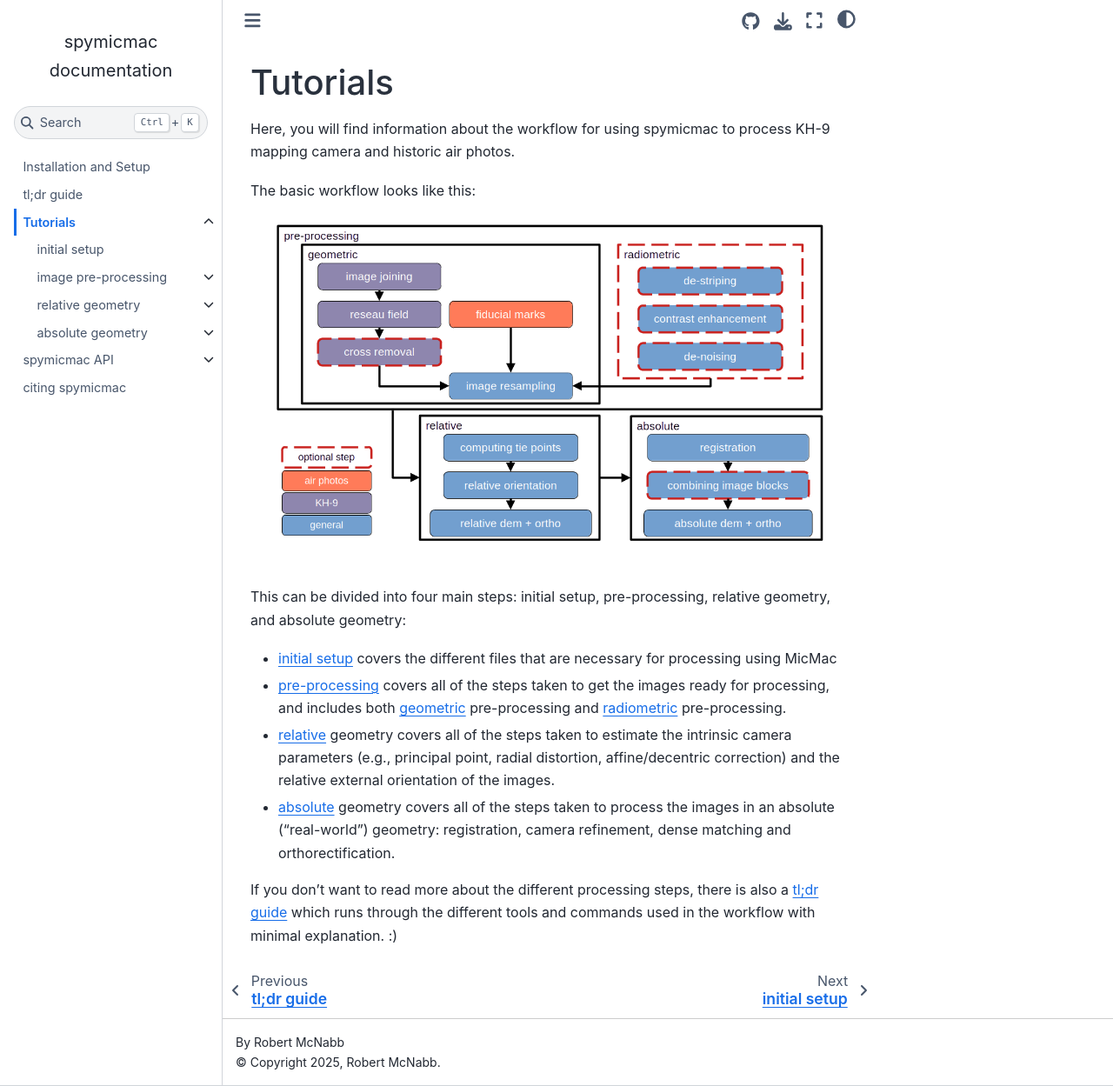
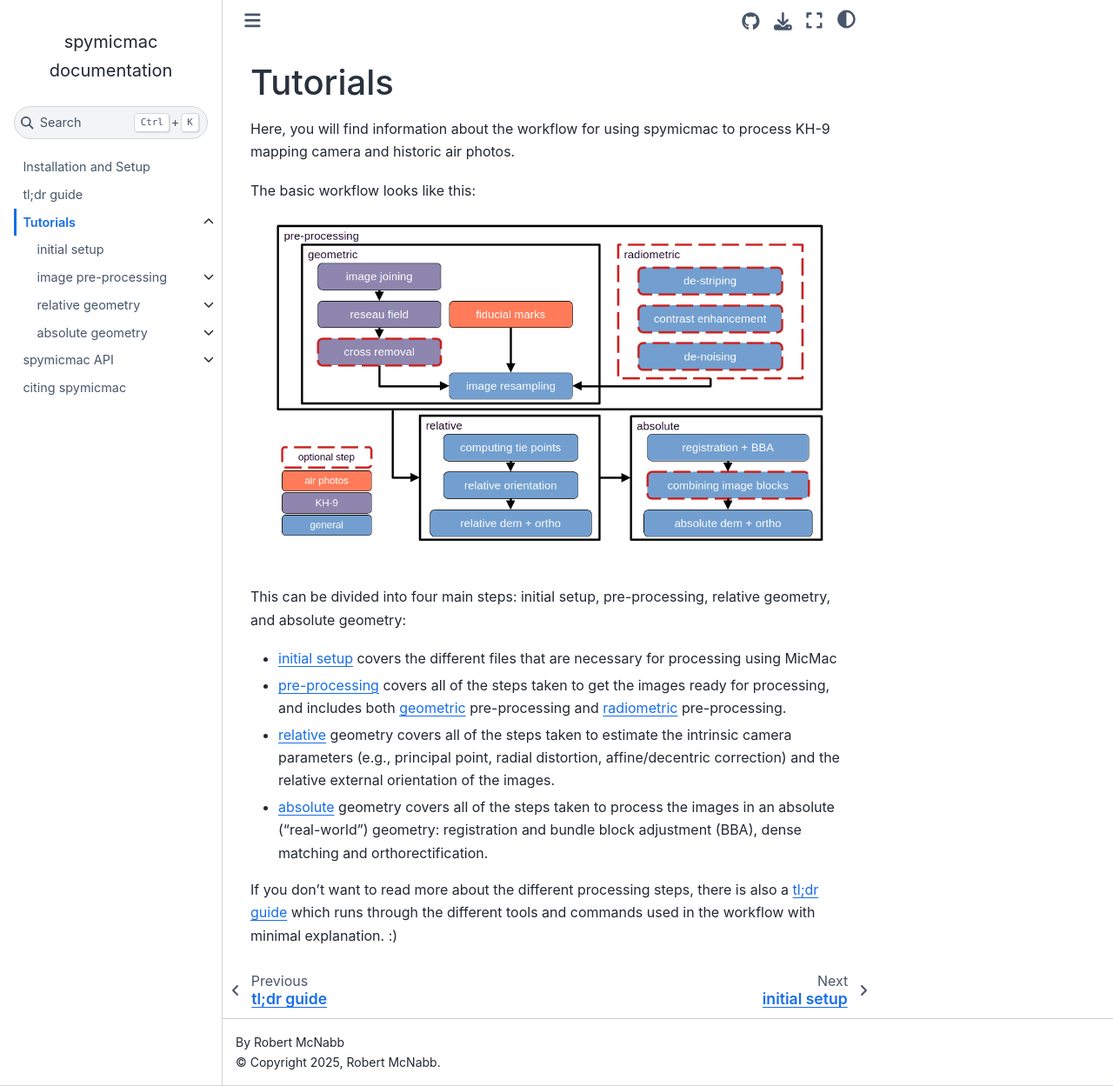
Before and after one commit to iamdonovan/spymicmac, a Sphinx documentation site: the page built from doc/tutorials/index.rst, in a window 1280 px wide and 1249 px high. Shown: the whole window at 87% size. Built offline with Sphinx 7.4.7 and the Sphinx Book theme 1.1.4, drawn with Linux system fonts in a browser that asks for light colours; nearby versions of some CDN libraries; the version number could not be read and is left out.

Commit message:
add bba to diagram

```diff
--- a/doc/tutorials/index.rst
+++ b/doc/tutorials/index.rst
@@ -23,7 +23,7 @@
   (e.g., principal point, radial distortion, affine/decentric correction) and the relative external orientation of
   the images.
 - :doc:`absolute <absolute/index>` geometry covers all of the steps taken to process the images in an absolute
-  ("real-world") geometry: registration, camera refinement, dense matching and orthorectification.
+  ("real-world") geometry: registration and bundle block adjustment (BBA), dense matching and orthorectification.
 
 If you don't want to read more about the different processing steps, there is also a :doc:`../tealdeer` which runs through
 the different tools and commands used in the workflow with minimal explanation. :)
```
Also changed, not shown: doc/img/workflow.png.
